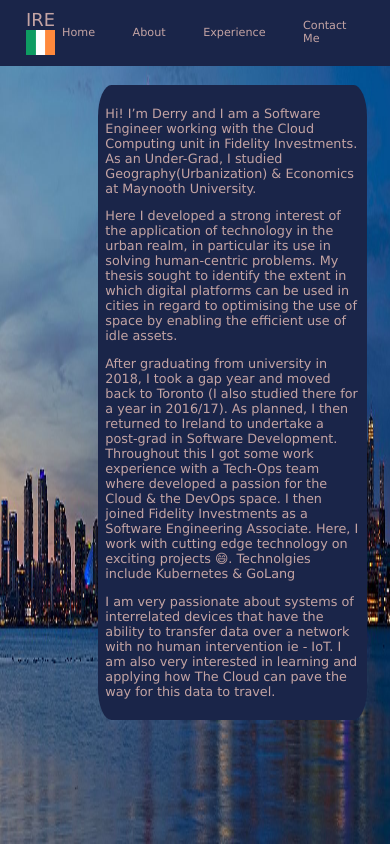
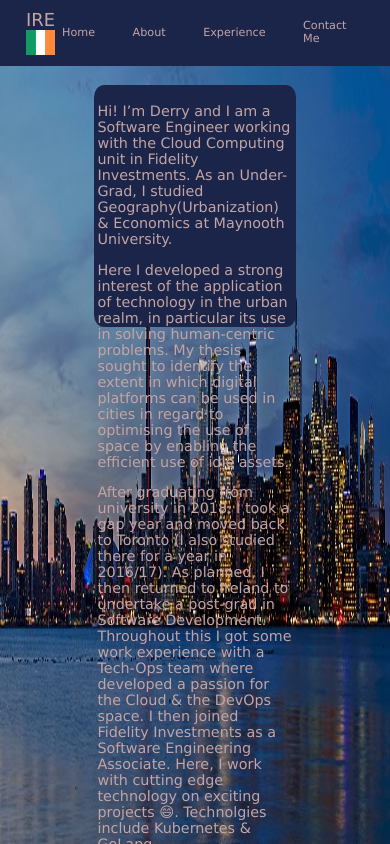
Before and after one commit to stone-monkeys/react-deploy, a React (Create React App) app: page /about in a window 390 px wide. Built offline with nearby package versions, Linux system fonts and the light colour scheme.

Commit message:
Adding responsive design About.css

```diff
--- a/src/About.css
+++ b/src/About.css
@@ -1,62 +1,21 @@
+body {
+    align-items: center;
+    justify-content: center;
+}
+
+
 .aboutMe{
-    position: relative;
-    right: 5%;
-    width:40%;
+    margin: auto;
+    width: 50vmin;
+    height: 60vmin;
     color: rgb(196, 164, 164);
-    font-size:175%;
-    margin-left: 50%;
     margin-top: 5%;
-    font-family:'Lucida Sans', 'Lucida Sans Regular', 'Lucida Grande', 'Lucida Sans Unicode', Geneva, Verdana, sans-serif;
     background-color:rgb(26, 37, 73);
-    padding: 2%;
+    padding: 1%;
     border-radius: 5%;
 }
 
-
-
-
-/********** Medium devices only **********/
-@media (min-width: 992px) and (max-width: 1199px) {
-    .aboutMe{
-        position: relative;
-        right:15%;
-        width:50%;
-        font-size:120%;
-
-    }
+#pone{
+    font-family:'Lucida Sans', 'Lucida Sans Regular', 'Lucida Grande', 'Lucida Sans Unicode', Geneva, Verdana, sans-serif;
+    font-size: 1.7vh;
 }
-
-/********** Small devices only **********/
-@media (min-width: 768px) and (max-width: 991px) {
-
-    .aboutMe{
-        position: relative;
-        right:25%;
-        width:65%;
-        font-size:120%;
-
-    }
-}
-
-/********** Extra small devices only **********/
-@media (min-width: 480px) and (max-width: 767px) {
-    .aboutMe{
-        position: relative;
-        right:25%;
-        width:65%;
-        font-size:100%;
-
-    }
-}
-
-/********* SUPER EXTRA SMALL DEVICES ONLY ******/
-@media (min-width: 0px) and (max-width: 479px){
-
-    .aboutMe{
-        position: relative;
-        right:25%;
-        width:65%;
-        font-size:80%;
-
-    }
-}
--- a/src/About.js
+++ b/src/About.js
@@ -22,14 +22,14 @@ class About extends Component {
                             As an Under-Grad, I studied Geography(Urbanization) & Economics at Maynooth University.
                         </p>
 
-                        <p>
+                        <p id="pone">
                             Here I developed a strong interest of the application of technology in the urban realm,
                             in particular its use in solving human-centric problems.
                             My thesis sought to identify the extent in which digital platforms can be used in cities in regard to optimising the use of space by enabling the
                             efficient use of idle assets.
                         </p>
 
-                        <p id="ptwo">
+                        <p id="pone">
                             After graduating from university in 2018, I took a gap year and moved back to Toronto
                             (I also studied there for a year in 2016/17). As planned, I then returned to Ireland to undertake a post-grad in
                             Software Development. Throughout this I got some work experience with a Tech-Ops team where
@@ -38,7 +38,7 @@ class About extends Component {
                             Here, I work with cutting edge technology on exciting projects 😄. Technolgies include Kubernetes & GoLang
                         </p>
 
-                        <p>
+                        <p id="pone">
                             I am very passionate about systems of interrelated devices that have the ability to transfer data over a network with no human intervention ie - IoT.
                             I am also very interested in learning and applying how The Cloud can pave the way for this data to travel.
                          </p>
--- a/src/Home.css
+++ b/src/Home.css
@@ -47,12 +47,6 @@ body {
     }
 
     #name, #occupation{
-
       font-size:9vw ;
-
-
     }
-
-
-
   }
```
Also changed, not shown: 1 other file (tests, documents, lock files or other folders).
